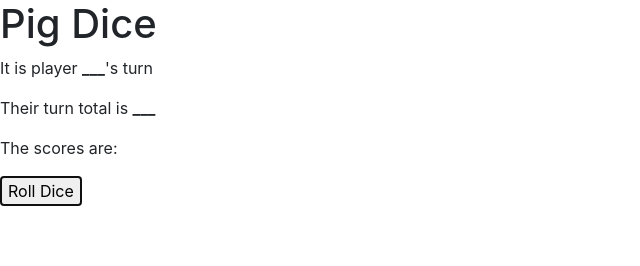
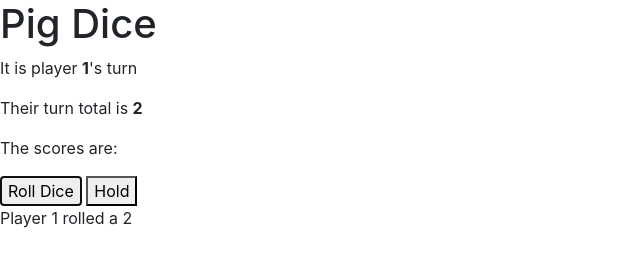
Before and after one commit to Hoomee90/pig-dice, a plain HTML site: page index.html in a window 1280 px wide. Both pictures are taken after a click on the button "Roll Dice". Shown: the whole page, without its empty margins (0-640 px from the left). Drawn offline with Linux system fonts and the light colour scheme.

Commit message:
add script and elements to handle hold button

```diff
--- a/index.html
+++ b/index.html
@@ -7,13 +7,15 @@
 </head>
 <body>
   <h1>Pig Dice</h1>
-  <p>It is player <span class="active-player font-weight-bold">___</span>'s turn</p>
+  <p>It is player <span class="active-player font-weight-bold">1</span>'s turn</p>
   <p>Their turn total is <span class="active-total font-weight-bold">___</span></p>
   <p>The scores are:</p>
   <ul id="scores">
 
   </ul>
-  <button type="button" id="roll-button">Roll Dice</button>
+  <button type="button" value="roll-button">Roll Dice</button>
+  <button type="button" value="hold-button">Hold</button>
+  <p hidden>Player <span class="clicking-player">1</span> <span class="action-result">_</span></p>
 </body>
 </html>
 </head>
--- a/js/scripts.js
+++ b/js/scripts.js
@@ -30,19 +30,25 @@ let pigDice = new PigDice(2);
 
 //UI Logic
 
-function handleTurn(event) {
-  let rollResult = document.querySelector("#roll-result");
+function handleChoice(event) {
+  let ActionResult = document.querySelector(".action-result");
+  document.querySelector(".clicking-player").innerText = pigDice.activePlayer + 1;
   if (event.target.value === "roll-button") {
     const roll = pigDice.roll();
+    ActionResult.parentElement.removeAttribute("hidden");
     if (roll) {
-      rollResult.innerText = roll;
+      ActionResult.innerText = "rolled a " + roll;
     } else if (!roll) {
-      rollResult.innerText = "1 \n Your turn is forfeit!"
+      ActionResult.innerText = "rolled a 1 \n Their turn is forfeit!"
     }
+  } else if (event.target.value === "hold-button") {
+    ActionResult.innerText = "chose to hold"
+    pigDice.hold();
   }
+  document.querySelector(".active-player").innerText = pigDice.activePlayer + 1;
   document.querySelector(".active-total").innerText = pigDice.turnScore;
 }
 
 window.addEventListener("load", function (){
-  document.querySelector("button[value='roll-button']").addEventListener("click", handleTurn)
+  document.querySelectorAll("button").forEach(el => el.addEventListener("click", handleChoice));
 });
```
